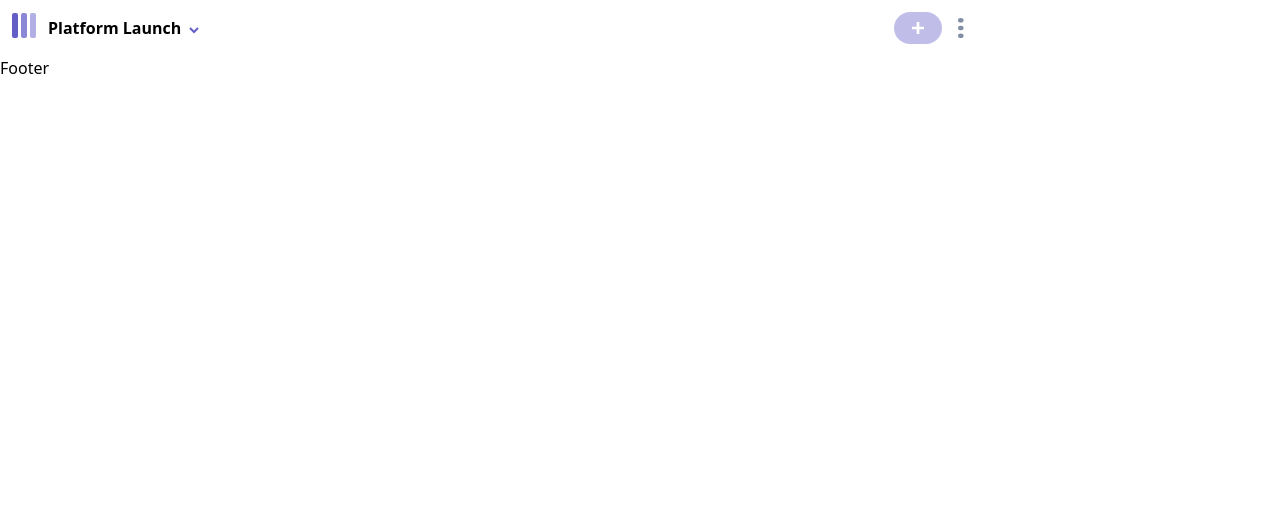
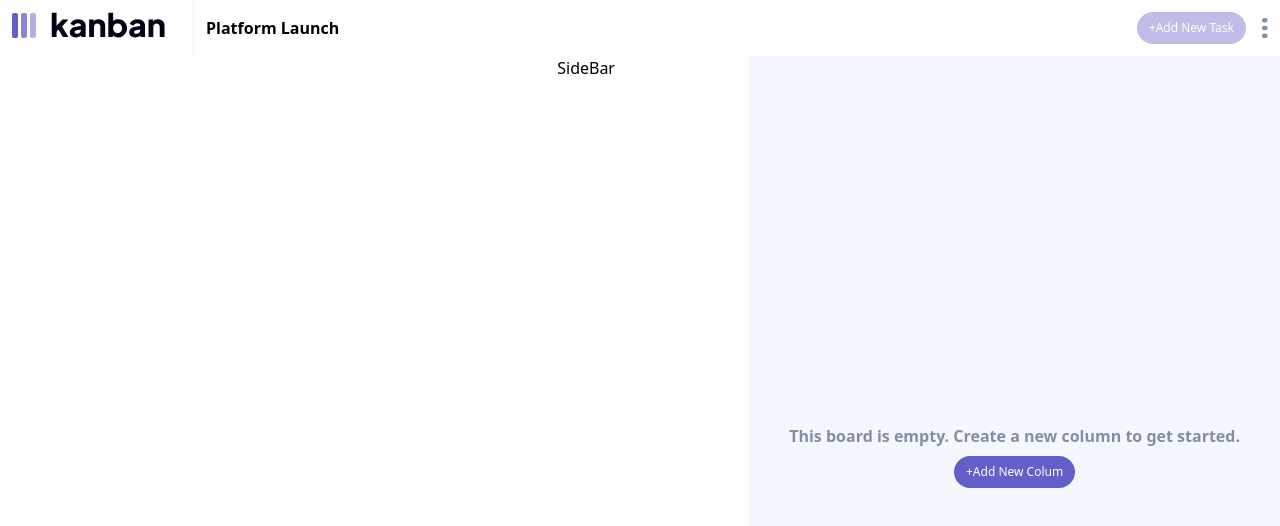
Before and after one commit to SeyfBaskara/kanban-task-management, a Next.js app in the folder client/: page / in a window 1280 px wide. Shown: the top 526 px of the page. Built offline with nearby package versions, Linux system fonts and the light colour scheme.

Commit message:
add sidebar

```diff
--- a/client/components/layout/Footer.tsx
+++ /dev/null
@@ -1,11 +0,0 @@
-import React from 'react'
-
-const Footer = () => {
-   return (
-      <footer>
-         <p>Footer</p>
-      </footer>
-   )
-}
-
-export default Footer
--- a/client/components/layout/Header.tsx
+++ b/client/components/layout/Header.tsx
@@ -2,27 +2,32 @@ import React from 'react'
 import Image from 'next/image'
 const Header = () => {
    return (
-      <header className="flex gap-1 p-3 container ">
-         <section className="hidden">
+      <header className="w-screen flex items-center">
+         <section className="hidden sm:flex w-48 shrink-0 p-3">
             <div>
-               <Image src="/assets/logo-light.svg" alt="logo" width={153} height={26} />
+               <Image src="/assets/logo-dark.svg" alt="logo" width={153} height={26} />
             </div>
          </section>
-         <section className="flex justify-between items-center container ">
+         <section className="flex w-screen justify-between items-center p-3 border-l-2 border-lightGrey">
             <div className="flex gap-3 items-center">
-               <div>
+               <div className="sm:hidden">
                   <Image src="/assets/logo-mobile.svg" alt="logo" width={24} height={25} />
                </div>
                <div className="flex gap-2">
                   <h3 className="font-bold">Platform Launch</h3>
-                  <div>
+                  <div className="sm:hidden">
                      <Image src="/assets/icon-chevron-down.svg" alt="chevron icon" width={10} height={7} />
                   </div>
                </div>
             </div>
-            <div className="flex gap-4 items-center">
-               <div className="bg-purple w-12 rounded-full text-center p-1 opacity-40">
+            <div className="flex gap-1 items-center sm:gap-4">
+               <div className="bg-purple w-12 rounded-full text-center p-1 opacity-40 sm:hidden">
                   <Image src="/assets/icon-add-task-mobile.svg" alt="add icon" width={12} height={12} />
+               </div>
+               <div>
+                  <button className="hidden rounded-full bg-purple py-2 px-3 text-white text-xs opacity-40 sm:block">
+                     +Add New Task
+                  </button>
                </div>
                <div className="relative w-1.5 h-5">
                   <Image src="/assets/icon-vertical-ellipsis.svg" alt="ellipsis icon" layout="fill" />
--- a/client/components/layout/Layout.tsx
+++ b/client/components/layout/Layout.tsx
@@ -1,13 +1,15 @@
 import React from 'react'
 import Header from './Header'
-import Footer from './Footer'
+import SideBar from './SideBar'
 
 const Layout = ({ children }: any): JSX.Element => {
    return (
       <>
          <Header />
-         <main>{children}</main>
-         <Footer />
+         <main className="flex flex-row-reverse">
+            {children}
+            <SideBar />
+         </main>
       </>
    )
 }
--- /dev/null
+++ b/client/components/layout/SideBar.tsx
@@ -0,0 +1,11 @@
+import React from 'react'
+
+const SideBar = () => {
+   return (
+      <aside className="hidden sm:flex w-48 shrink-0">
+         <p>SideBar</p>
+      </aside>
+   )
+}
+
+export default SideBar
--- a/client/pages/index.tsx
+++ b/client/pages/index.tsx
@@ -9,6 +9,13 @@ const Home: NextPage = () => {
             <meta name="description" content="Generated by create next app" />
             <link rel="icon" href="/assets/favicon-32x32.png" />
          </Head>
+
+         <div className=" flex h-screen bg-lightGrey ">
+            <div className="m-auto text-center">
+               <p className="px-10 font-semibold text-mediumGrey">This board is empty. Create a new column to get started.</p>
+               <button className="rounded-full bg-purple py-2 px-3 mt-2 text-white text-xs">+Add New Colum</button>
+            </div>
+         </div>
       </div>
    )
 }
```
